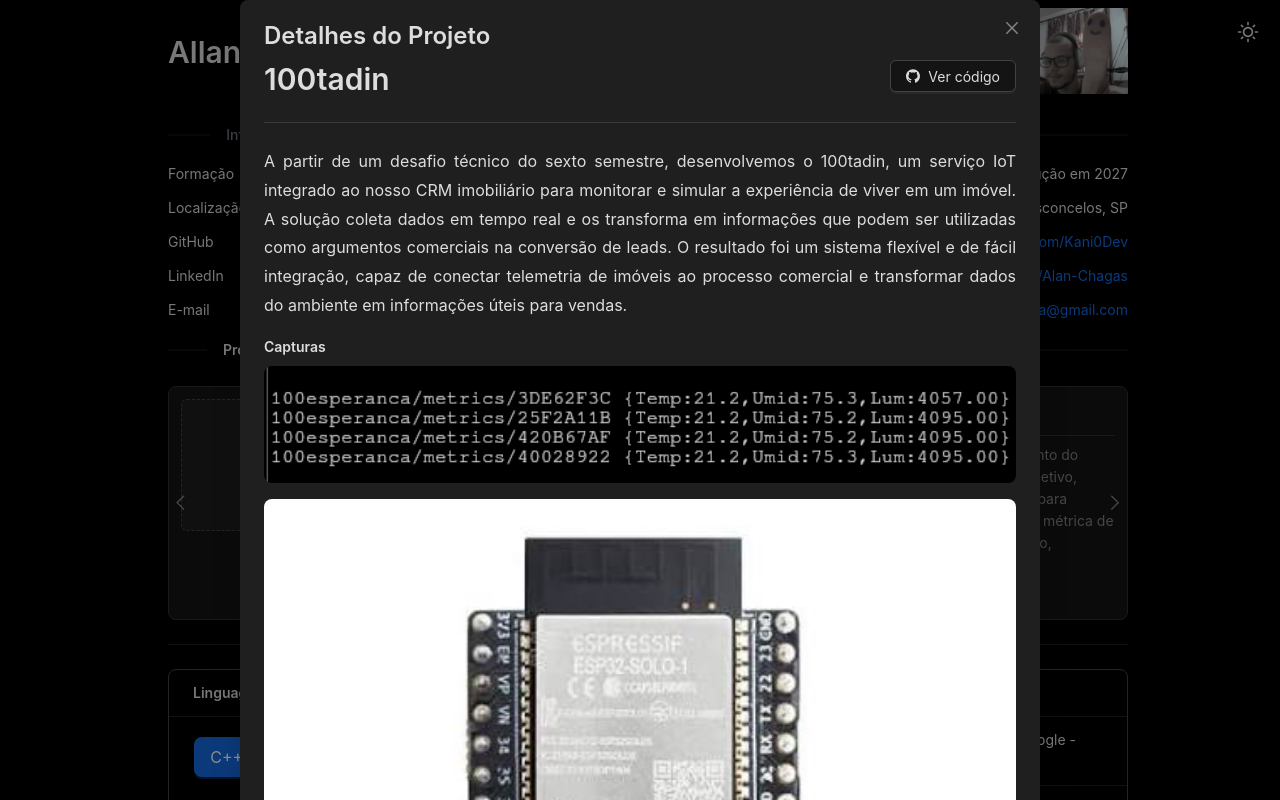
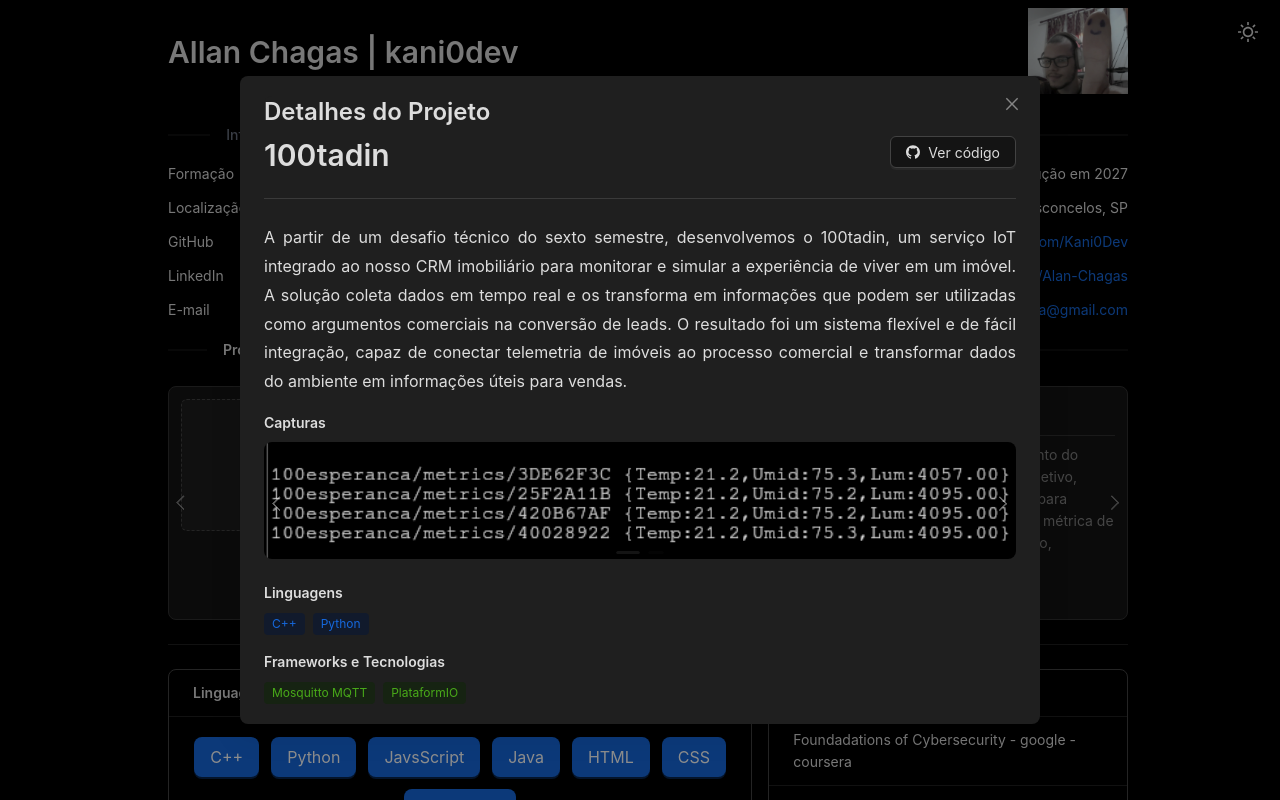
Before and after one commit to kani0dev/Meu-Portifolio, a React (Vite) app: page / in a window 1280 px wide. Both pictures are taken after a click on the button 640 px from the left and 503 px from the top of the page. Shown: the top 800 px of the page. Built offline with nearby package versions, Linux system fonts and the light colour scheme.

Commit message:
prints now loop in carousel

```diff
--- a/src/assets/componets/ProjectsSection/ProjectDetailsModal.jsx
+++ b/src/assets/componets/ProjectsSection/ProjectDetailsModal.jsx
@@ -1,4 +1,4 @@
-import { Modal, Typography, Tag, Space, Button, Flex, Divider, Image } from "antd";
+import { Modal, Typography, Tag, Space, Button, Flex, Divider, Image, Carousel } from "antd";
 import { GithubOutlined } from "@ant-design/icons";
 import Link from "antd/es/typography/Link.js";
 
@@ -43,18 +43,26 @@ export default function ProjectDetailsModal({ projeto, onClose }) {
         {projeto.prints?.length > 0 && (
           <Flex vertical gap="small">
             <Text strong>Capturas</Text>
-            <Image.PreviewGroup>
-              <Flex vertical gap="middle">
-                {projeto.prints.map((src, idx) => (
+            <Carousel
+              autoplay
+              autoplaySpeed={4000}
+              dots
+              arrows
+              effect="fade"
+              adaptiveHeight
+              rootClassName="prints-carousel"
+            >
+              {projeto.prints.map((src, idx) => (
+                <div key={idx}>
                   <Image
-                    key={idx}
                     src={src.startsWith('prints') ? import.meta.env.BASE_URL + src : src}
                     width="100%"
-                    style={{ borderRadius: 8 }}
+                    style={{ borderRadius: 8, objectFit: 'contain', maxHeight: '70vh' }}
+                    preview
                   />
-                ))}
-              </Flex>
-            </Image.PreviewGroup>
+                </div>
+              ))}
+            </Carousel>
           </Flex>
         )}
 
--- a/src/assets/componets/ProjectsSection/ProjectsSection.css
+++ b/src/assets/componets/ProjectsSection/ProjectsSection.css
@@ -26,3 +26,15 @@
     transition: none;
   }
 }
+
+
+/* ------------------------------------------------------------------
+   ProjectDetailsModal - prints carousel
+------------------------------------------------------------------- */
+.prints-carousel .slick-list {
+  transition: height 300ms ease;
+}
+
+.prints-carousel .slick-list > .slick-track > .slick-slide {
+  height: auto;
+}
```
